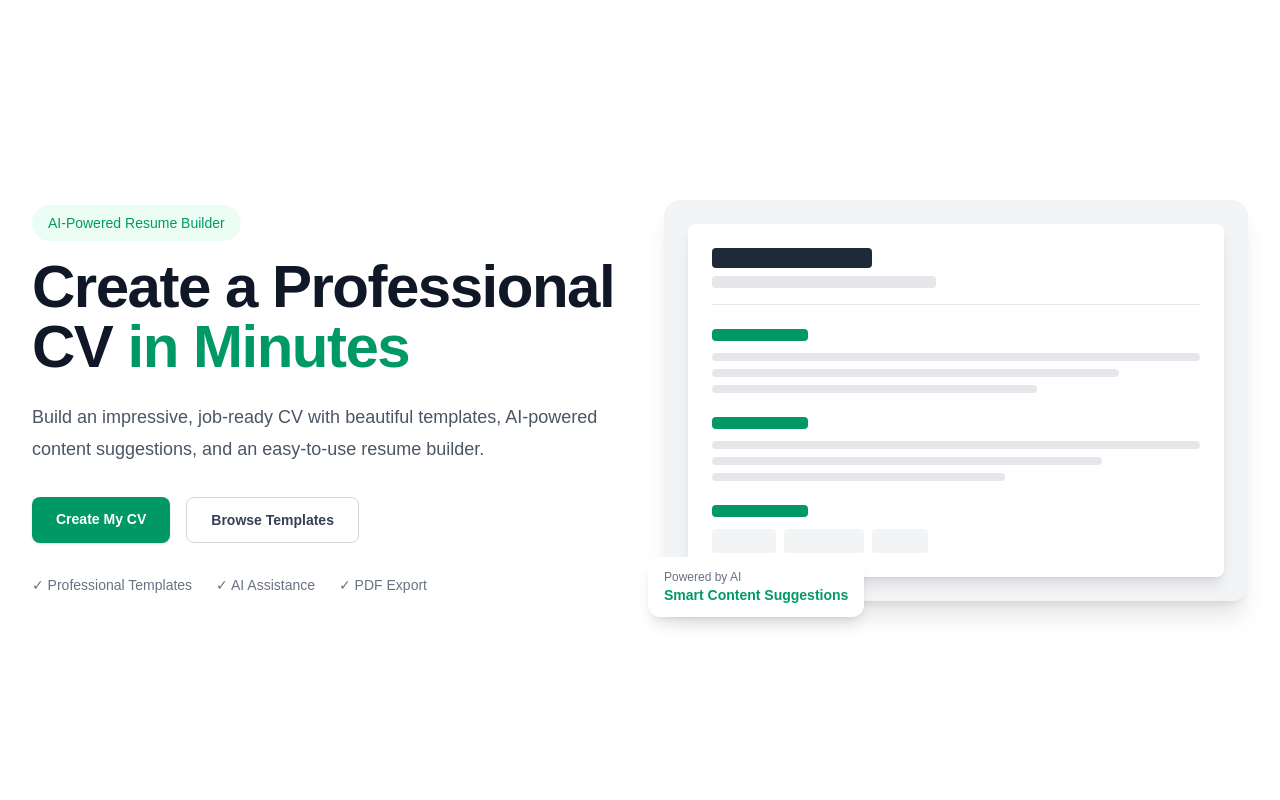
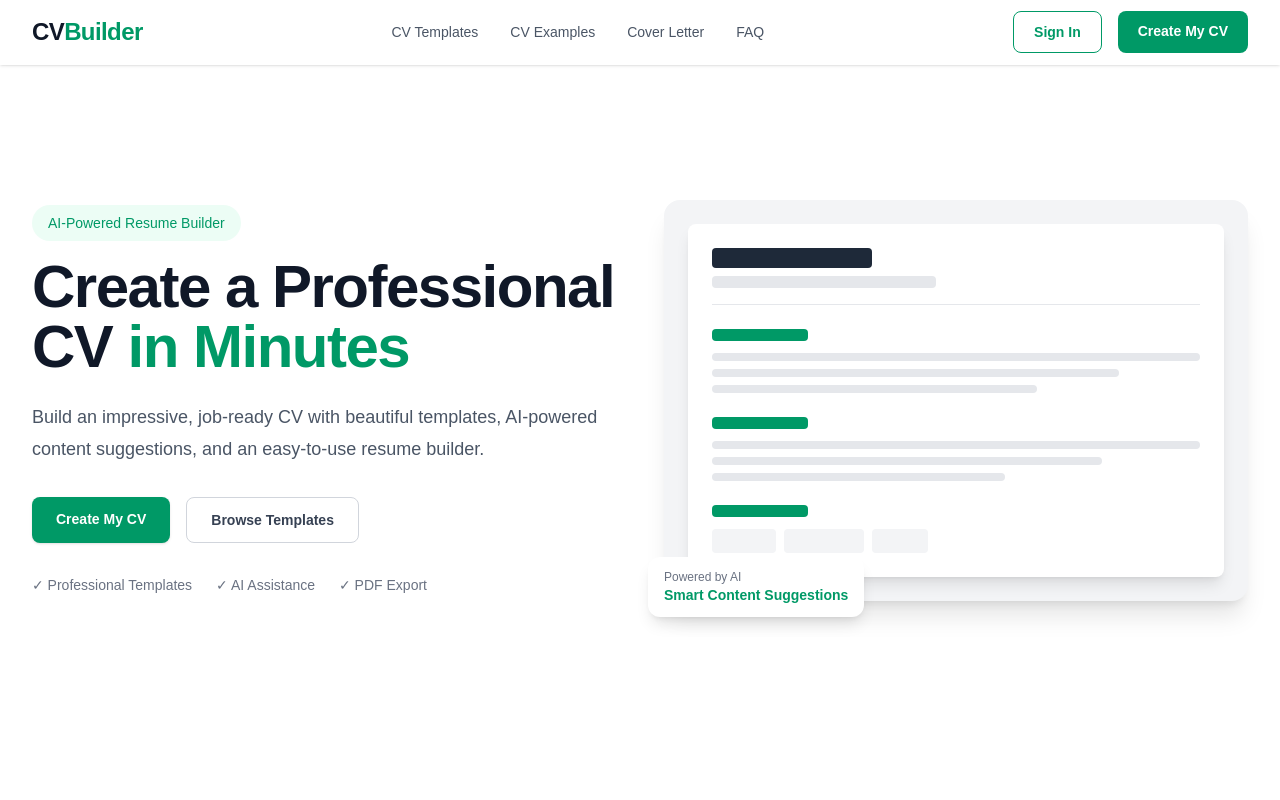
Before and after one commit to tusharsinha08/cv-builder, a Next.js app: page / in a window 1280 px wide. Shown: the top 800 px of the page. Built offline with nearby package versions, Linux system fonts and the light colour scheme.

Commit message:
feat: add Navbar component and useScroll hook for navigation and scroll detection

```diff
--- a/src/app/layout.js
+++ b/src/app/layout.js
@@ -1,5 +1,6 @@
 import { Geist, Geist_Mono } from "next/font/google";
 import "./globals.css";
+import Navbar from "@/components/layout/Navbar";
 
 const geistSans = Geist({
   variable: "--font-geist-sans",
@@ -22,7 +23,13 @@ export default function RootLayout({ children }) {
       lang="en"
       className={`${geistSans.variable} ${geistMono.variable} h-full antialiased`}
     >
-      <body className="min-h-full flex flex-col">{children}</body>
+      <body className="min-h-full flex flex-col">
+
+        <Navbar></Navbar>
+
+        <main> {children} </main>
+
+      </body>
     </html>
   );
 }
--- /dev/null
+++ b/src/components/layout/Navbar.jsx
@@ -0,0 +1,179 @@
+"use client";
+
+import { useScroll } from "@/hooks/useScroll";
+import Link from "next/link";
+import { useState } from "react";
+
+const navLinks = [
+    {
+        label: "CV Templates",
+        href: "/cv-templates",
+    },
+    {
+        label: "CV Examples",
+        href: "/cv-examples",
+    },
+    {
+        label: "Cover Letter",
+        href: "/cover-letter",
+    },
+    {
+        label: "FAQ",
+        href: "/faq",
+    },
+];
+
+export default function Navbar() {
+    const [isMenuOpen, setIsMenuOpen] = useState(false);
+    const scroll = useScroll();
+
+    // Replace this with your actual authentication state.
+    const isAuthenticated = false;
+
+    return (
+        <header
+            className={`fixed top-0 z-50 w-full border-b border-white/10 bg-white/50 backdrop-blur-xl backdrop-saturate-150 shadow-sm transition-transform duration-300
+                ${scroll === "down" ?
+                    "-translate-y-full" :
+                    "translate-y-0"
+                }`}
+        >
+            <nav className="mx-auto flex h-16 max-w-7xl items-center justify-between px-4 sm:px-6 lg:px-8">
+                {/* Logo */}
+                <Link
+                    href="/"
+                    className="text-2xl font-bold tracking-tight text-gray-900"
+                >
+                    CV<span className="text-emerald-600">Builder</span>
+                </Link>
+
+                {/* Desktop Navigation */}
+                <div className="hidden items-center gap-8 md:flex">
+                    {navLinks.map((link) => (
+                        <Link
+                            key={link.href}
+                            href={link.href}
+                            className="text-sm font-medium text-gray-600 transition-colors hover:text-emerald-600"
+                        >
+                            {link.label}
+                        </Link>
+                    ))}
+                </div>
+
+                {/* Desktop Auth Button */}
+                <div className="hidden md:block">
+                    {isAuthenticated ? (
+                        <Link
+                            href="/my-account"
+                            className="rounded-lg border border-emerald-600 px-5 py-2.5 text-sm font-semibold text-emerald-600 transition hover:border-emerald-400 hover:bg-gray-50"
+                        >
+                            My Account
+                        </Link>
+                    ) : (
+                        <div className="flex gap-4">
+                            <Link
+                                href="/sign-in"
+                                className="rounded-lg border border-emerald-600 px-5 py-2.5 text-sm font-semibold text-emerald-600 transition hover:bg-gray-100"
+                            >
+                                Sign In
+                            </Link>
+
+                            <Link
+                                href="/sign-in"
+                                className="rounded-lg bg-emerald-600 px-5 py-2.5 text-sm font-semibold text-white transition hover:bg-emerald-700"
+                            >
+                                Create My CV
+                            </Link>
+                        </div>
+                    )}
+                </div>
+
+                {/* Mobile Menu Button */}
+                <button
+                    type="button"
+                    aria-label="Toggle navigation menu"
+                    aria-expanded={isMenuOpen}
+                    onClick={() => setIsMenuOpen(!isMenuOpen)}
+                    className="rounded-md p-2 text-gray-700 hover:bg-gray-100 md:hidden"
+                >
+                    {isMenuOpen ? (
+                        <svg
+                            className="h-6 w-6"
+                            fill="none"
+                            stroke="currentColor"
+                            viewBox="0 0 24 24"
+                        >
+                            <path
+                                strokeLinecap="round"
+                                strokeLinejoin="round"
+                                strokeWidth={2}
+                                d="M6 18L18 6M6 6l12 12"
+                            />
+                        </svg>
+                    ) : (
+                        <svg
+                            className="h-6 w-6"
+                            fill="none"
+                            stroke="currentColor"
+                            viewBox="0 0 24 24"
+                        >
+                            <path
+                                strokeLinecap="round"
+                                strokeLinejoin="round"
+                                strokeWidth={2}
+                                d="M4 6h16M4 12h16M4 18h16"
+                            />
+                        </svg>
+                    )}
+                </button>
+            </nav>
+
+            {/* Mobile Navigation */}
+            {isMenuOpen && (
+                <div className="border-t border-gray-200 bg-white md:hidden">
+                    <div className="mx-auto max-w-7xl px-4 py-4 sm:px-6">
+                        <div className="flex flex-col gap-1">
+                            {navLinks.map((link) => (
+                                <Link
+                                    key={link.href}
+                                    href={link.href}
+                                    onClick={() => setIsMenuOpen(false)}
+                                    className="rounded-lg px-3 py-3 text-sm font-medium text-gray-700 transition hover:bg-gray-50 hover:text-emerald-600"
+                                >
+                                    {link.label}
+                                </Link>
+                            ))}
+
+                            <div className="mt-3 border-t border-gray-100 pt-3">
+                                {isAuthenticated ? (
+                                    <Link
+                                        href="/my-account"
+                                        className="rounded-lg border border-emerald-600 px-5 py-2.5 text-sm font-semibold text-emerald-600 transition hover:border-emerald-400 hover:bg-gray-50"
+                                    >
+                                        My Account
+                                    </Link>
+                                ) : (
+                                    <div className="flex gap-4">
+                                        <Link
+                                            href="/sign-in"
+                                            className="rounded-lg border border-emerald-600 px-5 py-2.5 text-sm font-semibold text-emerald-600 transition hover:bg-gray-100"
+                                        >
+                                            Sign In
+                                        </Link>
+
+                                        <Link
+                                            href="/sign-in"
+                                            className="rounded-lg bg-emerald-600 px-5 py-2.5 text-sm font-semibold text-white transition hover:bg-emerald-700"
+                                        >
+                                            Create My CV
+                                        </Link>
+                                    </div>
+                                )}
+                            </div>
+                        </div>
+                    </div>
+                </div>
+            )}
+        </header>
+    );
+}
--- /dev/null
+++ b/src/hooks/useScroll.js
@@ -0,0 +1,31 @@
+import { useEffect, useState } from "react";
+
+export function useScroll() {
+    const [scrollDirection, setScrollDirection] = useState("up");
+
+    useEffect(() => {
+        let lastScrollY = window.scrollY;
+
+        const updateScrollDirection = () => {
+            const scrollY = window.scrollY;
+
+            if (Math.abs(scrollY - lastScrollY) < 50) {
+                return;
+            }
+
+            setScrollDirection(scrollY > lastScrollY ? "down" : "up");
+
+            lastScrollY = scrollY;
+        };
+
+        window.addEventListener("scroll", updateScrollDirection, {
+            passive: true,
+        });
+
+        return () => {
+            window.removeEventListener("scroll", updateScrollDirection);
+        };
+    }, []);
+
+    return scrollDirection;
+}
```
